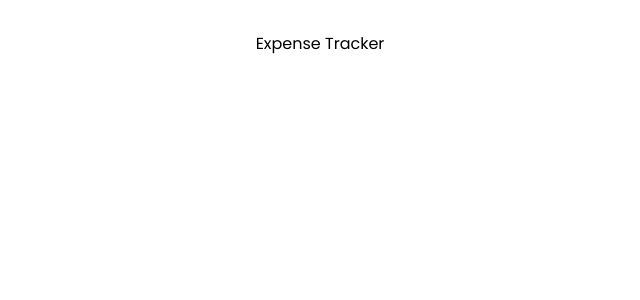
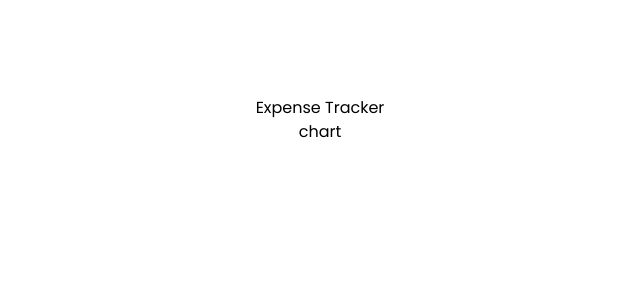
Before and after one commit to chachamana/chachamana-Christmas-Coding-Challenge-2024, a React (Vite) app in the folder expense_tracker/client/: page / in a window 1280 px wide. Shown: the top 300 px of the page, without its empty margins (320-960 px from the left). Built offline with nearby package versions, Linux system fonts and the light colour scheme.

Commit message:
DAY3 setup Chart.js

```diff
--- a/expense_tracker/client/package.json
+++ b/expense_tracker/client/package.json
@@ -10,7 +10,9 @@
     "preview": "vite preview"
   },
   "dependencies": {
+    "chart.js": "^4.4.7",
     "react": "^18.3.1",
+    "react-chartjs-2": "^5.2.0",
     "react-dom": "^18.3.1"
   },
   "devDependencies": {
--- a/expense_tracker/client/src/App.css
+++ b/expense_tracker/client/src/App.css
@@ -16,6 +16,7 @@
 :root{
   --color-yellow:#f9c74f;
   --color-purple:#a831a2;
+  --color-blue:#313da8;
 }
 
 #root {
@@ -24,3 +25,17 @@
   padding: 2rem;
   text-align: center;
 }
+
+.App{
+  text-align: center;
+  padding: 4em 0;
+}
+
+.bg-yellow{
+  background-color: var(--color-yellow) ;
+}
+
+
+.bg-purple{
+  background-color: var(--color-purple) ;
+}
--- a/expense_tracker/client/src/App.jsx
+++ b/expense_tracker/client/src/App.jsx
@@ -1,15 +1,22 @@
-import { useState } from 'react'
-import reactLogo from './assets/react.svg'
-import viteLogo from '/vite.svg'
+import Graph from './Component/Graph';
 import './App.css'
 
 function App() {
-  const [count, setCount] = useState(0)
 
   return (
-    <>
-     <h1>Expense Tracker</h1>
-    </>
+    <div className='App'>
+      <div className="container mx-auto max-w-6xl text-center  text-gray-800">
+     <h1 className='text-4xl py-8 mb-10 bg-slate-200 text-slate-800 rounded'>Expense Tracker</h1>
+
+{/*grid columns*/}
+<div className="grid md:grid-cols-2 gap-4">
+{/* Chart */}
+<Graph></Graph>
+{/* Form */}
+</div>
+
+    </div>
+    </div>
   )
 }
 
--- /dev/null
+++ b/expense_tracker/client/src/Component/Graph.jsx
@@ -0,0 +1,17 @@
+import { Chart } from 'chart.js';
+
+export default function Graph() {
+  return (
+    <div className="flex justify-content max-w-xs mx-auto">
+        <div className="item">
+            <div className="chart relative">
+                chart
+            </div>
+<div className="flex flex-col py-10 gap-4">
+{/* labels */}
+</div>
+
+        </div>
+       </div>
+  )
+}
--- a/expense_tracker/client/src/index.css
+++ b/expense_tracker/client/src/index.css
@@ -1,9 +1,6 @@
 :root {
-  font-family: Inter, system-ui, Avenir, Helvetica, Arial, sans-serif;
   line-height: 1.5;
   font-weight: 400;
-
-
   font-synthesis: none;
   text-rendering: optimizeLegibility;
   -webkit-font-smoothing: antialiased;
@@ -21,5 +18,4 @@ a:hover {
 
 body {
   margin: 0;
-
 }
```
Also changed, not shown: 1 other file (tests, documents, lock files or other folders).
